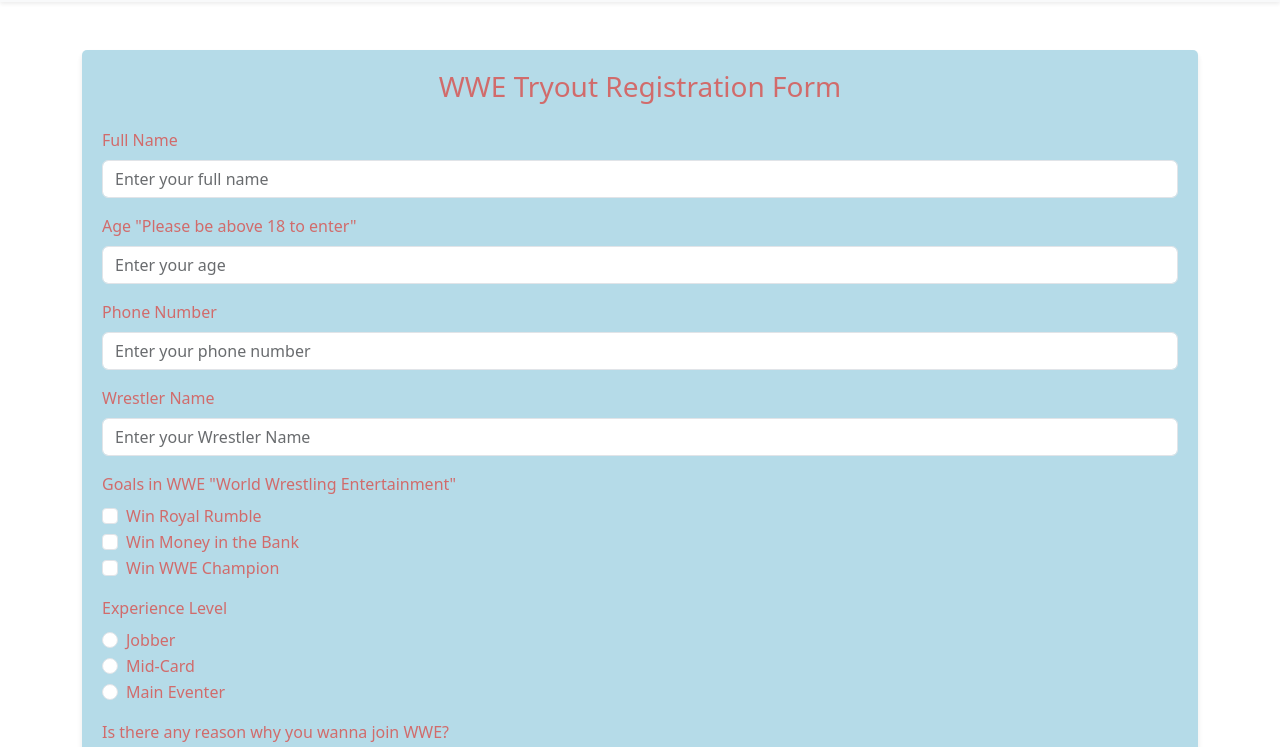
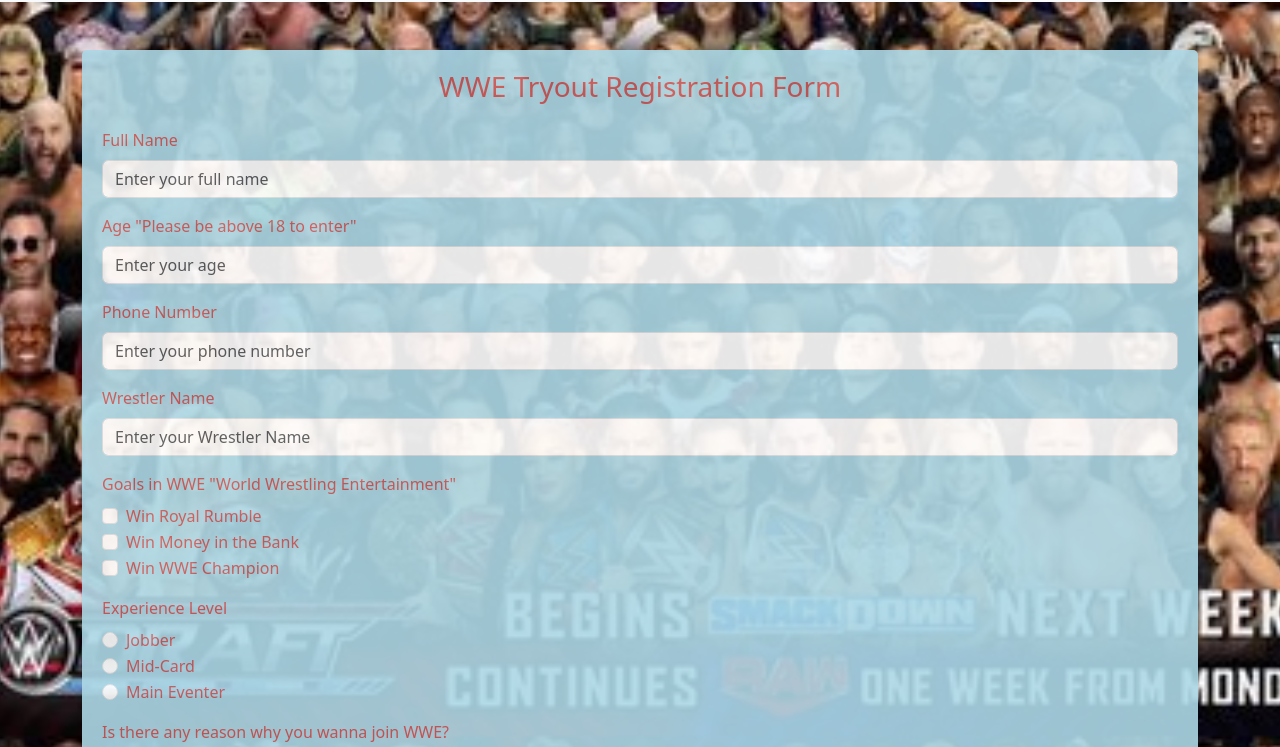
Before and after one commit to SA-9R-CASIMIRO/SA-9R-CASIMIRO-QUIZ-2, a plain HTML site: page Form.html in a window 1280 px wide. Shown: the part 64-811 px from the top of the page. Drawn offline with nearby package versions, Linux system fonts and the light colour scheme.

Commit message:
Update styles.css

```diff
--- a/styles.css
+++ b/styles.css
@@ -1,9 +1,9 @@
 body {
-background-image: url('background.jpg');
- background-size: cover; /* Makes the image cover the whole page */
-background-position: center; /* Centers the image */
- background-attachment: fixed; /* Keeps the background fixed when scrolling */
-color: white; /* Optional: Set text color for better contrast */
+background-image: url('WWE ROSTER.jpg');
+ background-size: cover;
+background-position: center;
+ background-attachment: fixed;
+color: white;
 padding: 10px 0;
 margin-bottom: 20px;
         }
```
